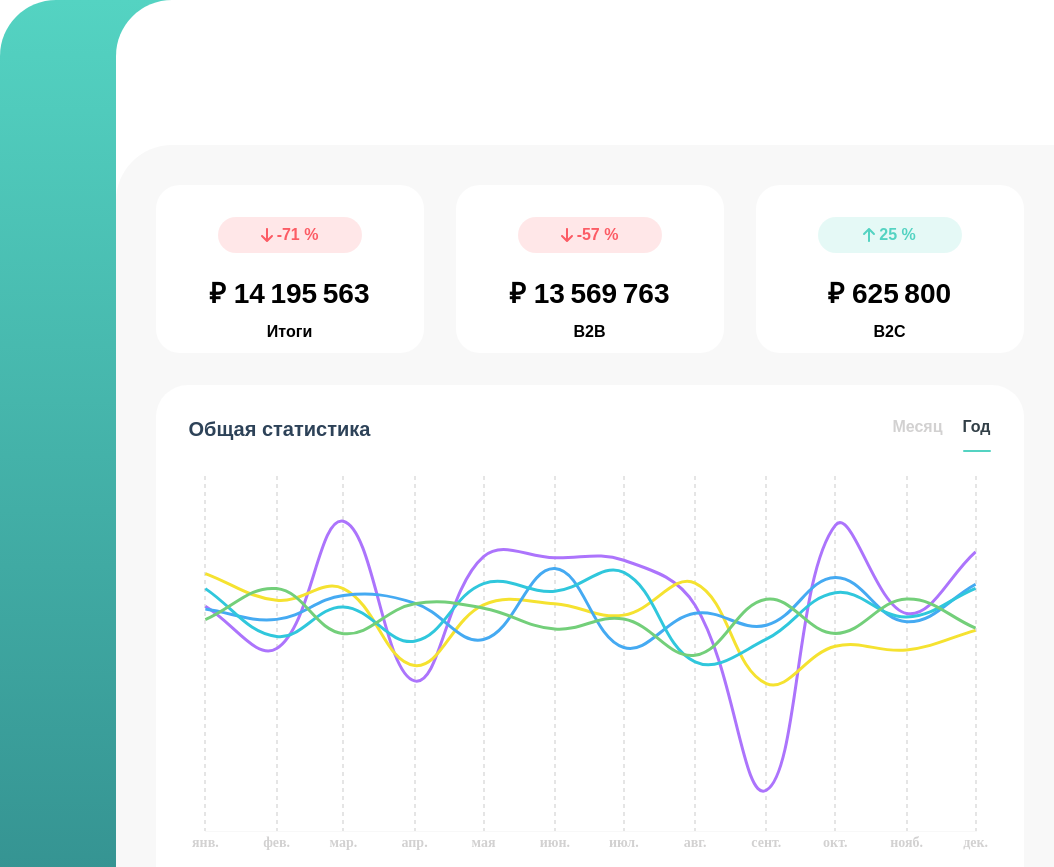
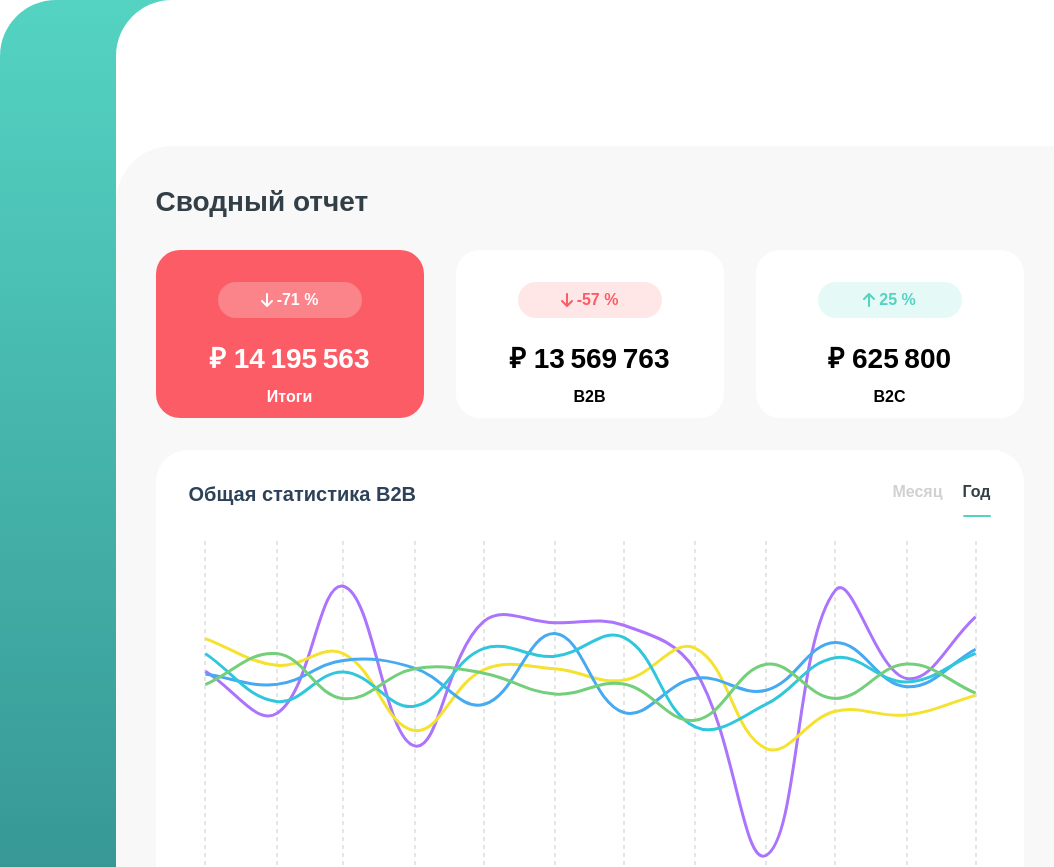
Before and after one commit to RomanChervakov/h2o, a React (Vite) app: page / in a window 1280 px wide. Shown: the top 867 px of the page, without its empty margins (0-1054 px from the left). Built offline with nearby package versions, Linux system fonts and the light colour scheme.

Commit message:
report part finished

```diff
--- a/src/App.module.scss
+++ b/src/App.module.scss
@@ -1,9 +1,3 @@
-.reportCards {
-  display: flex;
-  flex-wrap: wrap;
-  gap: 32px;
-}
-
 .report {
   display: flex;
   flex-direction: column;
@@ -11,3 +5,15 @@
   width: 100%;
   max-width: 868px;
 }
+
+.reportCards {
+  display: flex;
+  flex-wrap: wrap;
+  gap: 32px;
+}
+
+.heading {
+  color: #323F47;
+  font-weight: 800;
+  font-size: 28px;
+}
--- a/src/App.tsx
+++ b/src/App.tsx
@@ -5,8 +5,8 @@ import styles from "./App.module.scss";
 import getRandomArrayItem from "./helpers/getRandomArrayItem.ts";
 import getRandomDateInYear from "./helpers/getRandomDateInYear.ts";
 import getRandomNumberInRange from "./helpers/getRandomNumberInRange.ts";
-import { DIVISIONS, TRANSACTION_TYPES, YEAR } from "./constants.ts";
-import type { IDataItem } from "./types.ts";
+import { DIVISIONS, TOTAL, TRANSACTION_TYPES, YEAR } from "./constants.ts";
+import type { IDataItem, TDivision, TTotal } from "./types.ts";
 import { useState } from "react";
 
 const randomData = Array.from(
@@ -22,46 +22,67 @@ const randomData = Array.from(
     new Date(item1.date).getTime() - new Date(item2.date).getTime(),
 );
 
-const randomDataB2B = randomData.filter(
+const randomDataGrouped: Record<TDivision | TTotal, IDataItem[]> = {
+  [DIVISIONS.B2B]: randomData.filter(
     ({ division }) => division === DIVISIONS.B2B,
-);
-const randomDataB2C = randomData.filter(
+  ),
+  [DIVISIONS.B2C]: randomData.filter(
     ({ division }) => division === DIVISIONS.B2C,
-);
+  ),
+  [TOTAL]: randomData,
+};
 
 const randomPercentageB2B = getRandomNumberInRange(-100, 100);
 const randomPercentageB2C = getRandomNumberInRange(-100, 100);
 const randomPercentageTotal = getRandomNumberInRange(-100, 100);
 
-const totalB2B = randomDataB2B.reduce((acc, { amount }) => acc + amount, 0);
-const totalB2C = randomDataB2C.reduce((acc, { amount }) => acc + amount, 0);
+const totalB2B = randomDataGrouped[DIVISIONS.B2B].reduce(
+  (acc, { amount }) => acc + amount,
+  0,
+);
+const totalB2C = randomDataGrouped[DIVISIONS.B2C].reduce(
+  (acc, { amount }) => acc + amount,
+  0,
+);
 
 export default function App() {
-  const [data, setData] = useState(randomDataB2B);
+  const [division, setDivision] = useState<TDivision>(DIVISIONS.B2B);
 
   return (
     <Layout>
       <div className={styles.report}>
+        <h1 className={styles.heading}>Сводный отчет</h1>
         <div className={styles.reportCards}>
           <ReportCard
             title="Итоги"
             percentage={randomPercentageTotal}
             amount={totalB2B + totalB2C}
+            isTotal
           />
+          <button
+            onClick={() => {
+              setDivision(DIVISIONS.B2B);
+            }}
+          >
             <ReportCard
               title={DIVISIONS.B2B}
               amount={totalB2B}
               percentage={randomPercentageB2B}
-            onClick={() => setData(randomDataB2B)}
             />
+          </button>
+          <button
+            onClick={() => {
+              setDivision(DIVISIONS.B2C);
+            }}
+          >
             <ReportCard
               title={DIVISIONS.B2C}
               amount={totalB2C}
               percentage={randomPercentageB2C}
-            onClick={() => setData(randomDataB2C)}
             />
+          </button>
         </div>
-        <GeneralStatistics currentData={data} totalData={randomData} />
+        <GeneralStatistics data={randomDataGrouped} division={division} />
       </div>
     </Layout>
   );
--- a/src/components/general-statistics/GeneralStatistics.tsx
+++ b/src/components/general-statistics/GeneralStatistics.tsx
@@ -6,6 +6,7 @@ import GeneralStatisticsTabs from "./general-statistics-tabs/GeneralStatisticsTa
 import type {
   IDataItem,
   TChartTabs,
+  TDivision,
   TTotal,
   TTransaction,
   TUnit,
@@ -40,13 +41,13 @@ const UNIT_BY_TAB: Record<TChartTabs, TUnit> = {
 const MONTH_INDEX = 0;
 
 interface IGeneralStatisticsProps {
-  currentData: IDataItem[];
-  totalData: IDataItem[];
+  data: Record<TDivision | TTotal, IDataItem[]>;
+  division: TDivision;
 }
 
 export default function GeneralStatistics({
-  currentData,
-  totalData,
+  data,
+  division,
 }: IGeneralStatisticsProps) {
   const [activeTab, setActiveTab] = useState<TChartTabs>(CHART_TABS.YEAR);
 
@@ -64,11 +65,11 @@ export default function GeneralStatistics({
         ...Object.values(TRANSACTION_TYPES).map((type) =>
           createDataset(
             type,
-            getYearlyReport(currentData, type),
+            getYearlyReport(data[division], type),
             CHART_COLORS[type],
           ),
         ),
-        createDataset(TOTAL, getYearlyReport(totalData), CHART_COLORS[TOTAL]),
+        createDataset(TOTAL, getYearlyReport(data[TOTAL]), CHART_COLORS[TOTAL]),
       ],
     },
     [CHART_TABS.MONTH]: {
@@ -80,13 +81,13 @@ export default function GeneralStatistics({
         ...Object.values(TRANSACTION_TYPES).map((type) =>
           createDataset(
             type,
-            getMonthlyReport(currentData, YEAR, MONTH_INDEX, type),
+            getMonthlyReport(data[division], YEAR, MONTH_INDEX, type),
             CHART_COLORS[type],
           ),
         ),
         createDataset(
           TOTAL,
-          getMonthlyReport(totalData, YEAR, MONTH_INDEX),
+          getMonthlyReport(data[TOTAL], YEAR, MONTH_INDEX),
           CHART_COLORS[TOTAL],
         ),
       ],
@@ -96,7 +97,7 @@ export default function GeneralStatistics({
   return (
     <div className={styles.card}>
       <div className={styles.headingContainer}>
-        <h2 className={styles.heading}>Общая статистика</h2>
+        <h2 className={styles.heading}>Общая статистика {division}</h2>
         <GeneralStatisticsTabs
           activeTab={activeTab}
           handleTabClick={handleTabClick}
--- a/src/components/general-statistics/general-statistics-tabs/GeneralStatisticsTabs.module.scss
+++ b/src/components/general-statistics/general-statistics-tabs/GeneralStatisticsTabs.module.scss
@@ -12,16 +12,22 @@
   font-size: 16px;
   font-weight: 600;
   color: #D2D1D1;
+  transition: color 0.3s ease;
+
+  &::after {
+    content: "";
+    transition: background-color 0.3s ease;
+    width:  100%;
+    height: 4px;
+    background-color: #FFFFFF;
+    border-radius: 2px;
+  }
 
   &:hover, &.active {
     color: #323F47;
 
     &::after {
-      content: "";
-      width:  100%;
-      height: 4px;
       background-color: #54D3C2;
-      border-radius: 2px;
     }
   }
 }
--- a/src/components/report-card/ReportCard.module.scss
+++ b/src/components/report-card/ReportCard.module.scss
@@ -2,14 +2,44 @@
   display: flex;
   flex-direction: column;
   align-items: center;
-  max-width: 268px;
-  width: 100%;
+  width: 268px;
   height: 168px;
   background-color: #FFFFFF;
   border-radius: 24px;
   font-weight: 600;
   font-size: 16px;
   padding: 32px;
+  transition: background-color 0.3s ease;
+
+  &.success {
+    background-color: rgb(84, 211, 194);
+    color: #FFFFFF;
+  }
+
+  &.danger {
+    background-color: rgba(252, 92, 101);
+    color: #FFFFFF;
+  }
+
+  &.buttonSuccess {
+    &:hover {
+      background-color: rgb(84, 211, 194, 0.05)
+    }
+
+    &:active {
+      background-color: rgb(84, 211, 194, 0.1)
+    }
+  }
+
+  &.buttonDanger {
+    &:hover {
+      background-color: rgb(252, 92, 101, 0.05)
+    }
+
+    &:active {
+      background-color: rgb(252, 92, 101, 0.1)
+    }
+  }
 }
 
 .pill {
@@ -21,16 +51,21 @@
   width: 144px;
   height: 36px;
   border-radius: 24px;
-}
 
-.pillSuccess {
-  background-color: rgb(84, 211, 194, 0.15);
-  color: rgb(84, 211, 194);
-}
+  &.success {
+    background-color: rgb(84, 211, 194, 0.15);
+    color: rgb(84, 211, 194);
+  }
 
-.pillDanger {
-  background-color: rgb(252, 92, 101, 0.15);
-  color: rgba(252, 92, 101);
+  &.danger {
+    background-color: rgb(252, 92, 101, 0.15);
+    color: rgba(252, 92, 101);
+  }
+
+  &.total {
+    background-color: rgba(248, 248, 248, 0.25);
+    color: #FFFFFF;
+  }
 }
 
 .amount {
--- a/src/components/report-card/ReportCard.tsx
+++ b/src/components/report-card/ReportCard.tsx
@@ -7,7 +7,6 @@ interface IReportCardProps {
   title: string;
   percentage: number;
   amount: number;
-  onClick?: () => void;
   isTotal?: boolean;
 }
 
@@ -15,14 +14,29 @@ export default function ReportCard({
   title,
   percentage,
   amount,
-  onClick,
+  isTotal,
 }: IReportCardProps) {
   return (
-    <button className={styles.card} onClick={onClick}>
+    <div
+      className={clsx(
+        styles.card,
+        isTotal
+          ? percentage >= 0
+            ? styles.success
+            : styles.danger
+          : percentage >= 0
+            ? styles.buttonSuccess
+            : styles.buttonDanger,
+      )}
+    >
       <span
         className={clsx(
           styles.pill,
-          percentage >= 0 ? styles.pillSuccess : styles.pillDanger,
+          isTotal
+            ? styles.total
+            : percentage >= 0
+              ? styles.success
+              : styles.danger,
         )}
       >
         <FontAwesomeIcon icon={percentage >= 0 ? faArrowUp : faArrowDown} />
@@ -30,6 +44,6 @@ export default function ReportCard({
       </span>
       <span className={styles.amount}>₽ {amount?.toLocaleString("fr-FR")}</span>
       <span className={styles.division}>{title}</span>
-    </button>
+    </div>
   );
 }
```
Lines whose indentation alone changed are shown as unchanged.
